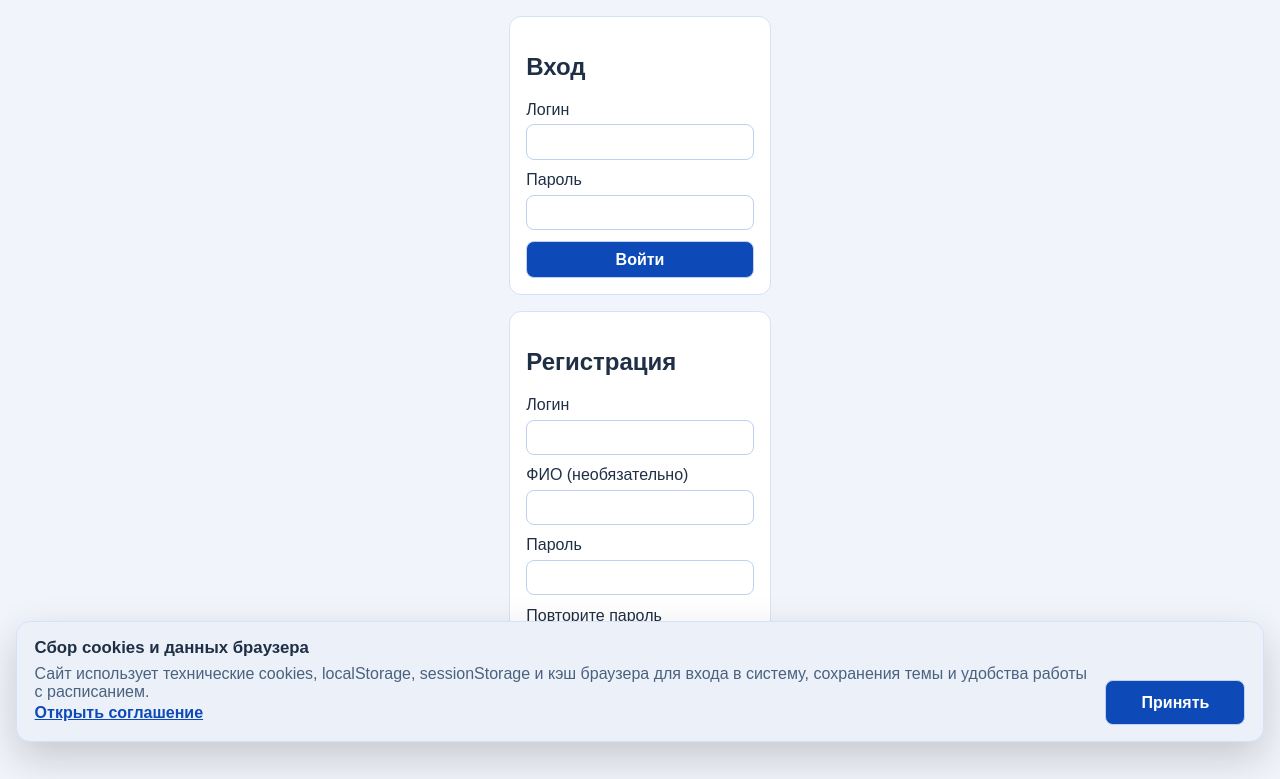
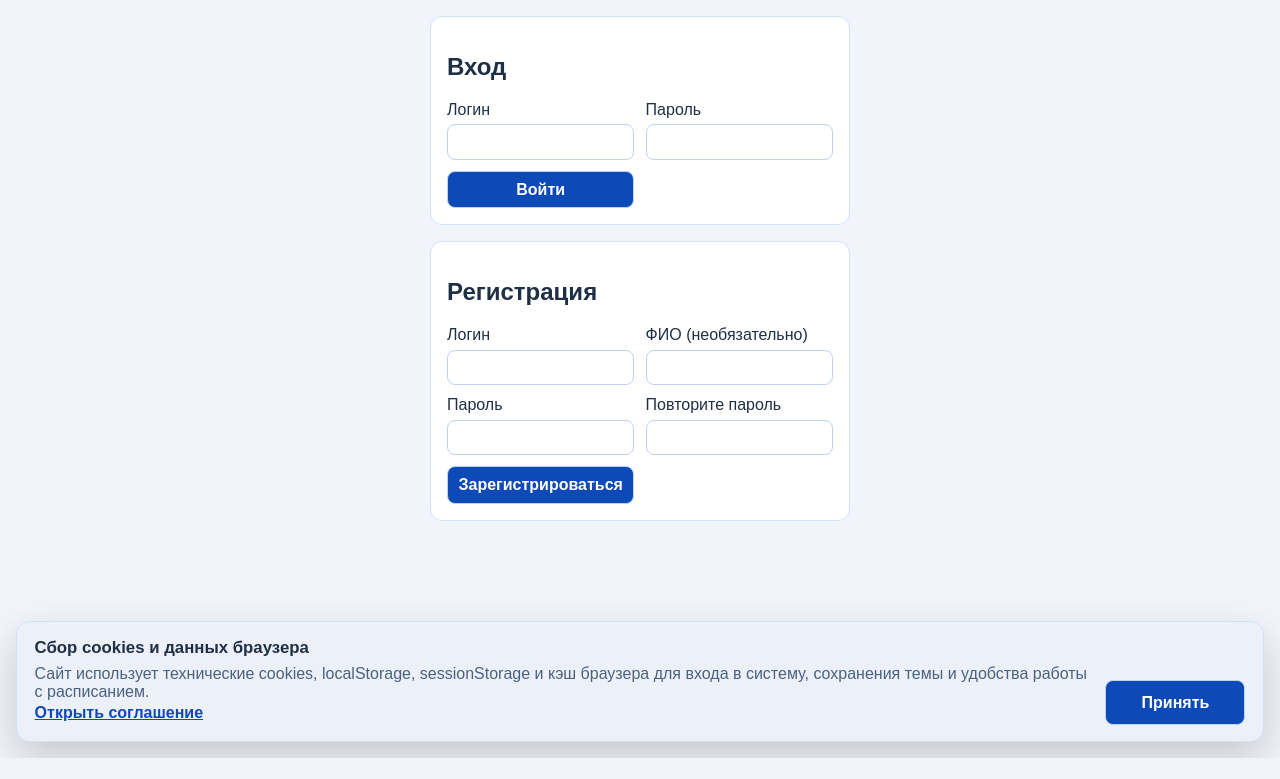
Before and after one commit to rusas161rus/RKSI, a Flask app: page /login in a window 1280 px wide. Shown: the part 42-821 px from the top of the page. After the commit the page ends 800 px from the top, so only its background shows below. Run offline with Flask 3, Linux system fonts and the light colour scheme; parts of the project's set-up code (start-up, migrations or seed data) failed here and were passed over; some libraries are stand-ins or nearby versions.

Commit message:
Force centered auth layout in login template

```diff
--- a/templates/login.html
+++ b/templates/login.html
@@ -1,7 +1,7 @@
 {% extends "base.html" %}
 {% block content %}
-<div class="auth-shell">
-  <section class="card narrow">
+<div class="auth-shell" style="display:flex; flex-direction:column; align-items:center; width:100%; max-width:860px; margin:0 auto;">
+  <section class="card narrow" style="width:min(100%, 420px);">
     <h2>Вход</h2>
     <form method="post" class="grid-form">
       <input type="hidden" name="action" value="login" />
@@ -15,7 +15,7 @@
     </form>
   </section>
 
-  <section class="card narrow">
+  <section class="card narrow" style="width:min(100%, 420px);">
     <h2>Регистрация</h2>
     <form method="post" class="grid-form">
       <input type="hidden" name="action" value="register" />
```
